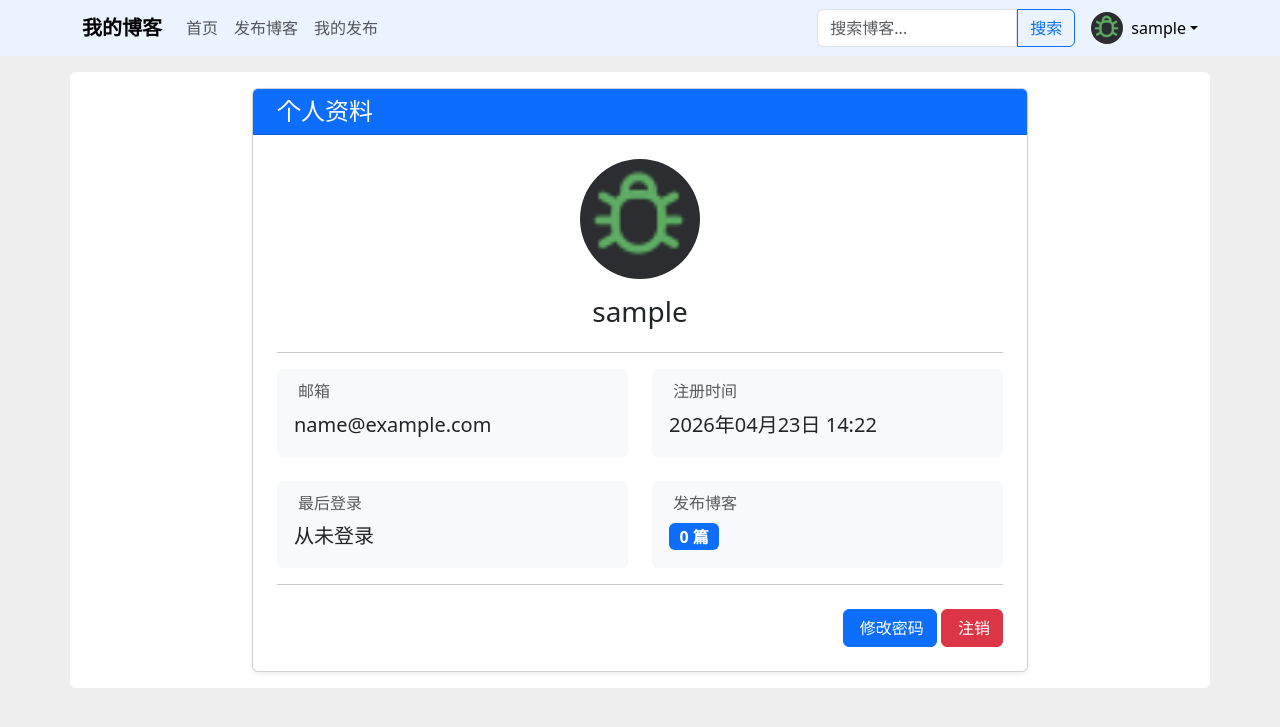
After one commit to Liu2567/djangoBlog, a Django app: page /profile in a window 1280 px wide. The commit adds this page. Shown: the top 727 px of the page. Run offline with Django 5.2, Linux system fonts and the light colour scheme; the visitor is signed in with stand-in values (Sample User, id 1); data that the repository does not hold is empty; some libraries are stand-ins or nearby versions.

Commit message:
添加用户个人资料页面

```diff
--- a/blog/urls.py
+++ b/blog/urls.py
@@ -8,8 +8,9 @@ urlpatterns = [
     path('blog/detail/<int:blog_id>', views.blog_detail, name='blog_detail'),
     path('blog/publish', views.blog_publish, name='blog_publish'),
     path('blog/comment', views.blog_comment, name='blog_comment'),
-    path('search', views.search, name='search'),
-    path('my_publish', views.my_publish, name='my_publish'),
+    path('blog/search', views.search, name='search'),
+    path('blog/my_publish', views.my_publish, name='my_publish'),
     path('blog/<int:blog_id>/edit', views.blog_edit, name='blog_edit'),
     path('blog/<int:blog_id>/delete', views.blog_delete, name='blog_delete'),
+    path('profile', views.profile, name='profile')
 ]
--- a/blog/views.py
+++ b/blog/views.py
@@ -108,7 +108,7 @@ def blog_edit(request, blog_id):
     else:
         form = PubBlogForm(request.POST, instance=blog)
         if form.is_valid():
-            form.save()      # 保存
+            form.save()  # 保存
             return redirect('blog:blog_detail', blog_id=blog_id)
         else:
             return render(request, 'blog/blog_publish.html', {'form': form, 'blog': blog})
@@ -120,7 +120,7 @@ def blog_edit(request, blog_id):
 def blog_delete(request, blog_id):
     try:
         blog = Blog.objects.get(id=blog_id)
-    except Blog.DoesNotExist:   # 没有找到该博客
+    except Blog.DoesNotExist:  # 没有找到该博客
         return redirect('blog:index')
 
     if blog.author != request.user:
@@ -128,3 +128,16 @@ def blog_delete(request, blog_id):
 
     blog.delete()
     return redirect('blog:my_publish')
+
+
+@login_required(login_url='blogAuth:login')
+def profile(request):
+    user = request.user
+    blog_count = Blog.objects.filter(author=user).count()
+
+    context = {
+        'user': user,
+        'blog_count': blog_count,
+    }
+
+    return render(request, 'blog/profile.html', context=context)
--- a/templates/blog/base.html
+++ b/templates/blog/base.html
@@ -71,7 +71,7 @@
               <span>{{ user.username }}</span>
             </a>
             <ul class="dropdown-menu dropdown-menu-end text-small shadow">
-              <li><a class="dropdown-item" href="#">个人资料</a></li>
+              <li><a class="dropdown-item" href="{% url 'blog:profile' %}">个人资料</a></li>
               <li>
                 <hr class="dropdown-divider">
               </li>
--- /dev/null
+++ b/templates/blog/profile.html
@@ -0,0 +1,100 @@
+{% extends "blog/base.html" %}
+
+{% block title %}个人资料{% endblock title %}
+
+{% block content %}
+  <div class="container" style="max-width: 800px;">
+    <div class="row justify-content-center">
+      <div class="col-12">
+        <div class="card shadow-sm">
+          <div class="card-header bg-primary text-white">
+            <h4 class="mb-0"><i class="bi bi-person-circle me-2"></i>个人资料</h4>
+          </div>
+          <div class="card-body p-4">
+            {# 用户头像和基本信息 #}
+            <div class="text-center mb-4">
+              <img src="{% static 'img/1.png' %}"
+                   alt="{{ user.username }}"
+                   class="rounded-circle mb-3"
+                   style="width: 120px; height: 120px; object-fit: cover;">
+              <h3 class="mb-1">{{ user.username }}</h3>
+            </div>
+            <hr>
+            {# 详细信息 #}
+            <div class="row g-4">
+              <div class="col-md-6">
+                <div class="card h-100 border-light bg-light">
+                  <div class="card-body">
+                    <h6 class="card-subtitle mb-2 text-muted">
+                      <i class="bi bi-envelope me-1"></i>邮箱
+                    </h6>
+                    <p class="card-text fs-5 mb-0">
+                      {{ user.email|default:"未设置" }}
+                    </p>
+                  </div>
+                </div>
+              </div>
+
+              <div class="col-md-6">
+                <div class="card h-100 border-light bg-light">
+                  <div class="card-body">
+                    <h6 class="card-subtitle mb-2 text-muted">
+                      <i class="bi bi-calendar-check me-1"></i>注册时间
+                    </h6>
+                    <p class="card-text fs-5 mb-0">
+                      {{ user.date_joined|date:'Y年m月d日 H:i' }}
+                    </p>
+                  </div>
+                </div>
+              </div>
+
+              <div class="col-md-6">
+                <div class="card h-100 border-light bg-light">
+                  <div class="card-body">
+                    <h6 class="card-subtitle mb-2 text-muted">
+                      <i class="bi bi-clock-history me-1"></i>最后登录
+                    </h6>
+                    <p class="card-text fs-5 mb-0">
+                      {{ user.last_login|date:'Y年m月d日 H:i'|default:"从未登录" }}
+                    </p>
+                  </div>
+                </div>
+              </div>
+
+              <div class="col-md-6">
+                <div class="card h-100 border-light bg-light">
+                  <div class="card-body">
+                    <h6 class="card-subtitle mb-2 text-muted">
+                      <i class="bi bi-journal-text me-1"></i>发布博客
+                    </h6>
+                    <p class="card-text fs-5 mb-0">
+                      <span class="badge bg-primary fs-6">{{ blog_count }} 篇</span>
+                    </p>
+                  </div>
+                </div>
+              </div>
+            </div>
+
+            <hr>
+
+            {# 操作按钮 #}
+            <div class="d-flex justify-content-end align-items-center mt-4">
+              <div>
+                <a href="#" class="btn btn-primary">
+                  <i class="bi bi-key me-1"></i>修改密码
+                </a>
+                <form action="{% url 'blogAuth:logout' %}" method="POST" style="display: inline;">
+                  {% csrf_token %}
+                  <button type="submit" class="btn btn-danger"
+                          onclick="return confirm('数据会全部丢失,确定要注销账户吗？')">
+                    <i class="bi bi-box-arrow-right me-1"></i>注销
+                  </button>
+                </form>
+              </div>
+            </div>
+          </div>
+        </div>
+      </div>
+    </div>
+  </div>
+{% endblock content %}
```
